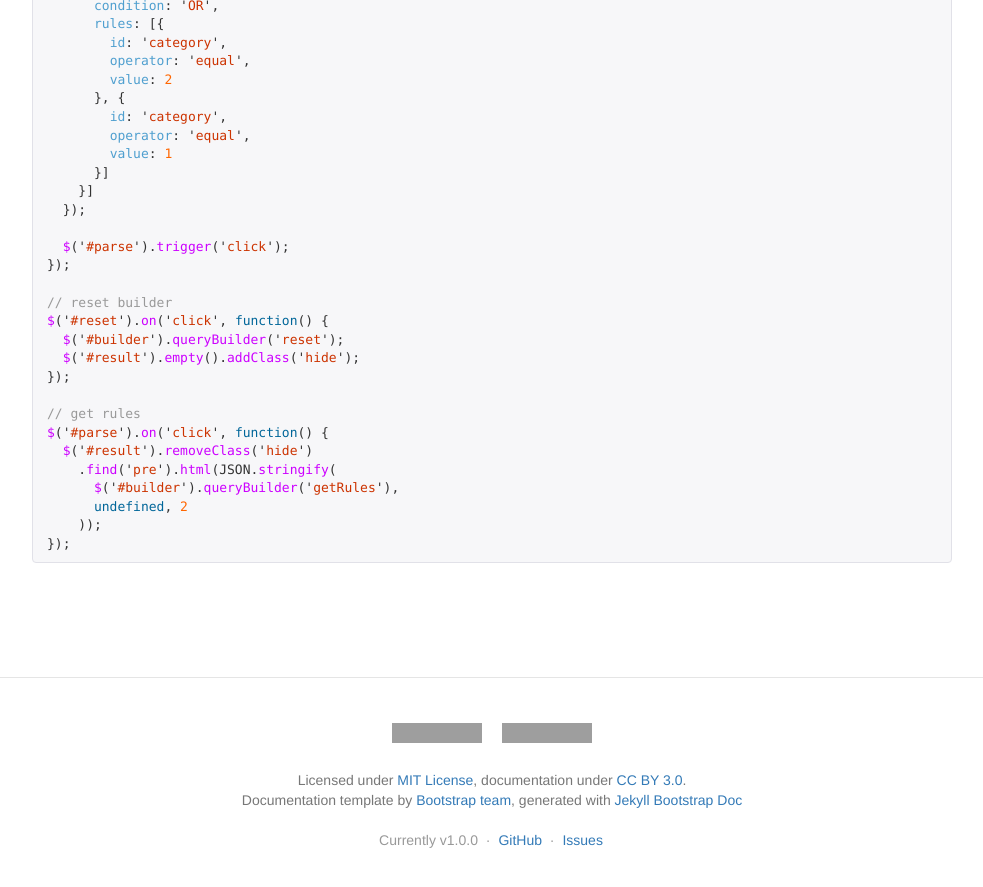
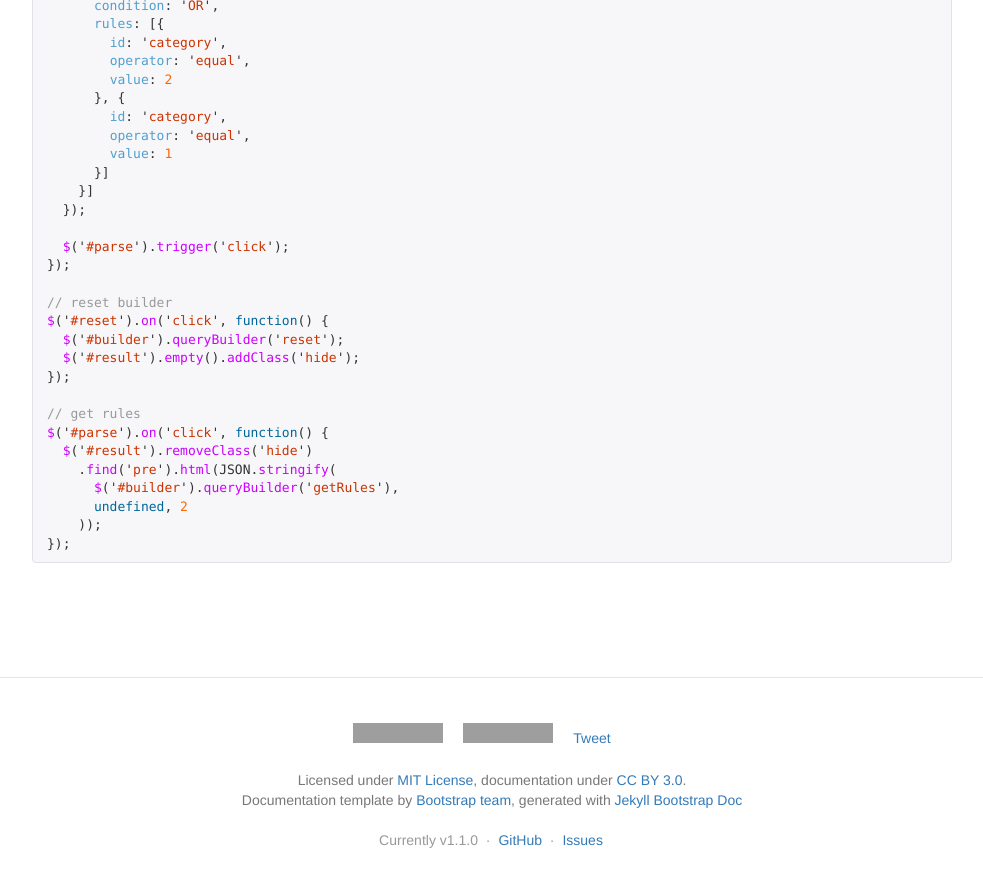
Before and after one commit to mistic100/jQuery-QueryBuilder, a Jekyll site: the page built from demo-basic.html, in a window 1280 px wide and 900 px high, scrolled down 1656 px. Shown: the top 887 px of the window, without its empty margins (148-1131 px from the left). Built offline with Jekyll 4.4.1, drawn with Linux system fonts in a browser that asks for light colours; nearby versions of some CDN libraries; comment, search, counter and statistics services are not loaded; grey boxes are pictures that could not be loaded.

Commit message:
update doc template

```diff
--- a/_config.yml
+++ b/_config.yml
@@ -1,7 +1,7 @@
 # name of the software
 name: jQuery QueryBuilder
 # current version of the software
-version: 1.0.0
+version: 1.1.0
 # url of the download button
 downloadUrl: https://github.com/mistic100/jQuery-QueryBuilder
 # licence of the software
@@ -31,11 +31,17 @@ githubButton:
   user: mistic100
   repo: jQuery-QueryBuilder
 
-# twitter follow button
-twitterAccount:
+# twitter buttons
+twitter:
+  enabled: true
+  via: mistic100
+  hash:
+  account:
 
-# url for tweet button
-shareUrl:
+# facebook buttons
+facebook:
+  enabled: true
+  profileUrl:
 
 # google analytics
 analytics:
--- a/_layouts/default.html
+++ b/_layouts/default.html
@@ -123,14 +123,24 @@
             <iframe class="github-btn" src="http://ghbtns.com/github-btn.html?user={{site.githubButton.user}}&amp;repo={{site.githubButton.repo}}&amp;type=fork&amp;count=true" width="90" height="20" title="Fork on GitHub"></iframe>
           </li>
         {% endif %}
-        {% if site.twitterAccount %}
-          <li class="follow-btn">
-            <a href="https://twitter.com/{{site.twitterAccount}}" class="twitter-follow-button" data-link-color="#0069D6" data-show-count="true">Follow @{{site.twitterAccount}}</a>
+        {% if site.twitter.enabled %}
+          <li>
+            <a href="https://twitter.com/share" class="twitter-share-button" data-url="{{site.github.url}}" data-count="horizontal" data-via="{{site.twitter.via}}" data-text="{{site.name}}" data-hashtags="{{site.twitter.hash}}">Tweet</a>
           </li>
         {% endif %}
-        {% if site.shareUrl %}
-          <li class="tweet-btn">
-            <a href="https://twitter.com/share" class="twitter-share-button" data-url="{{site.shareUrl}}" data-count="horizontal" data-via="{{site.twitterAccount}}" data-text="{{site.name}}">Tweet</a>
+        {% if site.twitter.account %}
+          <li>
+            <a href="https://twitter.com/{{site.twitter.account}}" class="twitter-follow-button" data-show-count="true">Follow @{{site.twitter.account}}</a>
+          </li>
+        {% endif %}
+        {% if site.facebook.enabled %}
+          <li>
+            <div class="fb-like" data-href="{{site.github.url}}" data-layout="button_count" data-action="like" data-show-faces="false" data-share="true"></div>
+          </li>
+        {% endif %}
+        {% if site.facebook.profileUrl %}
+          <li>
+            <div class="fb-follow" data-href="{{site.facebook.profileUrl}}" data-layout="button_count" data-show-faces="false"></div>
           </li>
         {% endif %}
         </ul>
@@ -164,7 +174,7 @@
   <script>trianglify('{{site.header.color1}}', '{{site.header.color2}}');</script>
   {% endif %}
 
-  {% if site.twitterAccount || site.shareUrl %}
+  {% if site.twitter.enabled || site.twitter.account %}
   <script>
     window.twttr = (function (d,s,id) {
       var t, js, fjs = d.getElementsByTagName(s)[0];
@@ -172,6 +182,18 @@
       js.src="https://platform.twitter.com/widgets.js"; fjs.parentNode.insertBefore(js, fjs);
       return window.twttr || (t = { _e: [], ready: function(f){ t._e.push(f) } });
     }(document, "script", "twitter-wjs"));
+  </script>
+  {% endif %}
+
+  {% if site.facebook.enabled || site.facebook.profileUrl %}
+  <div id="fb-root"></div>
+  <script>(function(d, s, id) {
+    var js, fjs = d.getElementsByTagName(s)[0];
+      if (d.getElementById(id)) return;
+      js = d.createElement(s); js.id = id;
+      js.src = "https://connect.facebook.net/en_US/sdk.js#xfbml=1&version=v2.0";
+      fjs.parentNode.insertBefore(js, fjs);
+    }(document, 'script', 'facebook-jssdk'));
   </script>
   {% endif %}
 
```
Also changed, not shown: dist/jQuery-QueryBuilder/dist/query-builder.min.css, dist/jQuery-QueryBuilder/dist/query-builder.min.js.
